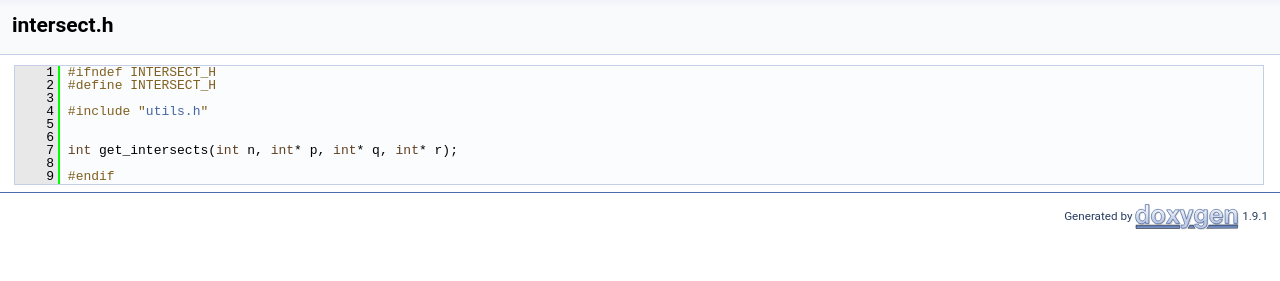
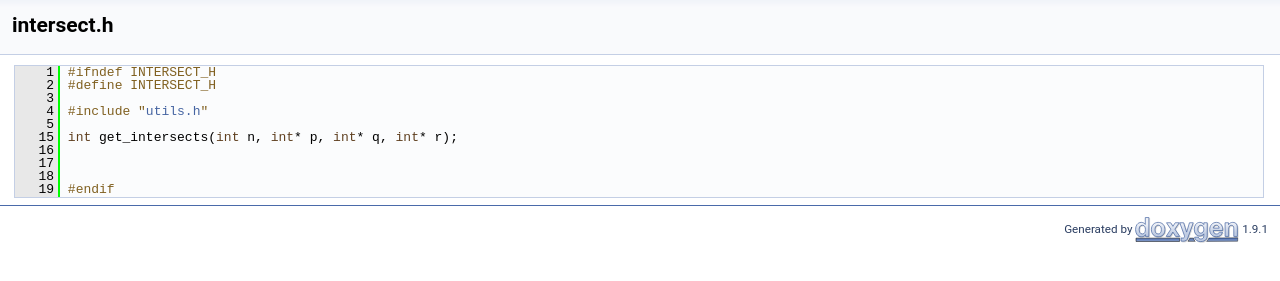
Before and after one commit to stevengogogo/DSA_IntersectingTriangles, a plain HTML site: page intersect_8h_source.html in a window 1280 px wide. Shown: the part 129-410 px from the top of the page. Drawn offline with Linux system fonts and the light colour scheme.

Commit message:
deploy: afc825153fbc71e50ffa47774b7b9f0d47fad0bf

```diff
--- a/intersect_8h_source.html
+++ b/intersect_8h_source.html
@@ -74,10 +74,11 @@ $(function() {
 <div class="line"><a name="l00003"></a><span class="lineno">    3</span>&#160; </div>
 <div class="line"><a name="l00004"></a><span class="lineno">    4</span>&#160;<span class="preprocessor">#include &quot;<a class="code" href="utils_8h.html">utils.h</a>&quot;</span></div>
 <div class="line"><a name="l00005"></a><span class="lineno">    5</span>&#160; </div>
-<div class="line"><a name="l00006"></a><span class="lineno">    6</span>&#160; </div>
-<div class="line"><a name="l00007"></a><span class="lineno">    7</span>&#160;<span class="keywordtype">int</span> get_intersects(<span class="keywordtype">int</span> n, <span class="keywordtype">int</span>* p, <span class="keywordtype">int</span>* q, <span class="keywordtype">int</span>* r);</div>
-<div class="line"><a name="l00008"></a><span class="lineno">    8</span>&#160; </div>
-<div class="line"><a name="l00009"></a><span class="lineno">    9</span>&#160;<span class="preprocessor">#endif</span></div>
+<div class="line"><a name="l00015"></a><span class="lineno">   15</span>&#160;<span class="keywordtype">int</span> get_intersects(<span class="keywordtype">int</span> n, <span class="keywordtype">int</span>* p, <span class="keywordtype">int</span>* q, <span class="keywordtype">int</span>* r);</div>
+<div class="line"><a name="l00016"></a><span class="lineno">   16</span>&#160; </div>
+<div class="line"><a name="l00017"></a><span class="lineno">   17</span>&#160; </div>
+<div class="line"><a name="l00018"></a><span class="lineno">   18</span>&#160; </div>
+<div class="line"><a name="l00019"></a><span class="lineno">   19</span>&#160;<span class="preprocessor">#endif</span></div>
 <div class="ttc" id="autils_8h_html"><div class="ttname"><a href="utils_8h.html">utils.h</a></div><div class="ttdoc">General Utilities.</div></div>
 </div><!-- fragment --></div><!-- contents -->
 <!-- start footer part -->
```
